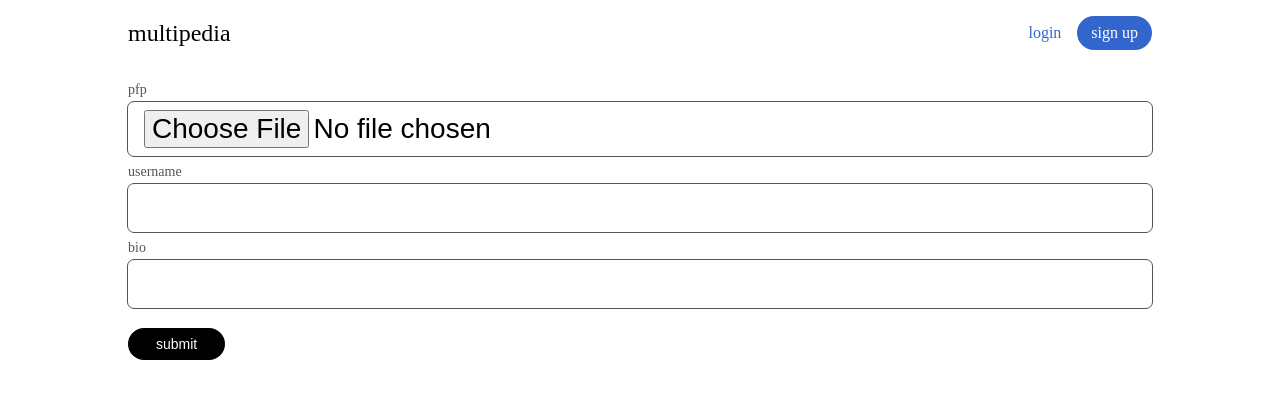
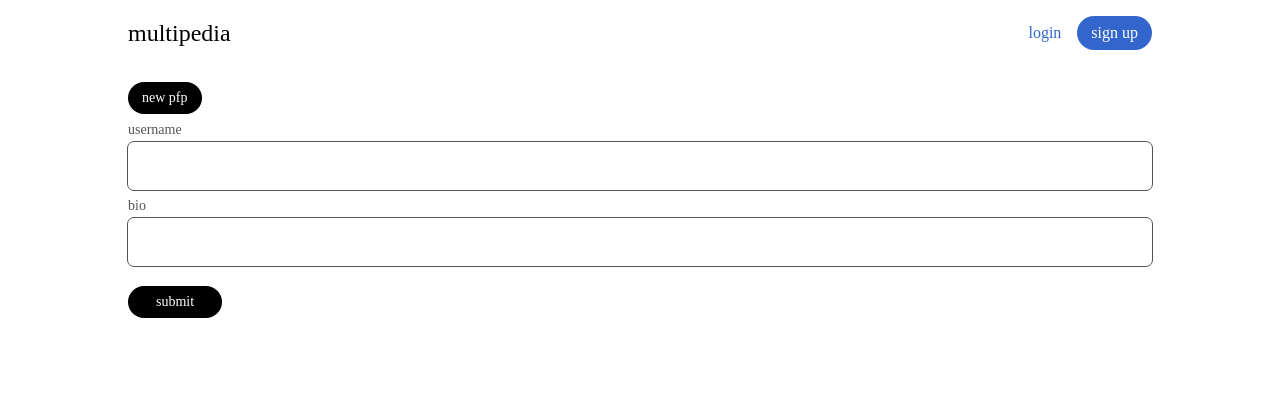
Before and after one commit to fluqont/multipedia, a React (Vite) app in the folder frontend/: page /users/me/edit in a window 1280 px wide. Shown: the top 398 px of the page. Built offline with nearby package versions, Linux system fonts and the light colour scheme.

Commit message:
feat: improve file input design

```diff
--- a/frontend/src/index.css
+++ b/frontend/src/index.css
@@ -7,6 +7,12 @@
 
   --rounding-base: 9999px;
   --rounding-small: 6px;
+}
+
+*,
+*::before,
+*::after {
+  box-sizing: border-box;
 }
 
 html {
@@ -21,6 +27,11 @@ body {
 h1,
 p {
   margin: 0;
+}
+
+button,
+input {
+  font-family: inherit;
 }
 
 a {
--- a/frontend/src/pages/edit-user.tsx
+++ b/frontend/src/pages/edit-user.tsx
@@ -5,6 +5,7 @@ import { Redirect } from "wouter";
 import { updateUserAction } from "../lib/actions/update-user-action";
 import { useUser } from "../lib/utils/context";
 import { User } from "../context/user-context";
+import FileInput from "../ui/file-input";
 
 export default function EditUser() {
   const [result, setResult] = useState<null | Record<string, unknown>>(null);
@@ -30,7 +31,7 @@ export default function EditUser() {
         error={(result?.error as Record<string, string> | undefined)?.message}
         onSubmit={handleEdit}
       >
-        <InputField id="pfp" type="file" accept="image/*" />
+        <FileInput id="pfp" labelText="new pfp" type="file" accept="image/*" />
         <InputField
           id="username"
           defaultValue={user?.username}
--- /dev/null
+++ b/frontend/src/ui/file-input.module.css
@@ -0,0 +1,13 @@
+.label {
+  width: fit-content;
+  padding: 0.5rem 0.875rem;
+  background-color: var(--primary);
+  color: var(--background);
+  border-radius: var(--rounding-base);
+  font-weight: 500;
+  font-size: 0.875rem;
+}
+
+.input {
+  display: none;
+}
--- /dev/null
+++ b/frontend/src/ui/file-input.tsx
@@ -0,0 +1,24 @@
+import { InputHTMLAttributes } from "react";
+import classes from "./file-input.module.css";
+
+interface FileInputProps extends InputHTMLAttributes<HTMLInputElement> {
+  id: string;
+  name?: string;
+  labelText?: string;
+}
+
+export default function FileInput({
+  id,
+  name = id,
+  labelText = id,
+  ...props
+}: FileInputProps) {
+  return (
+    <>
+      <label htmlFor={id} className={classes.label}>
+        {labelText}
+      </label>
+      <input name={name} id={id} className={classes.input} {...props} />
+    </>
+  );
+}
```
